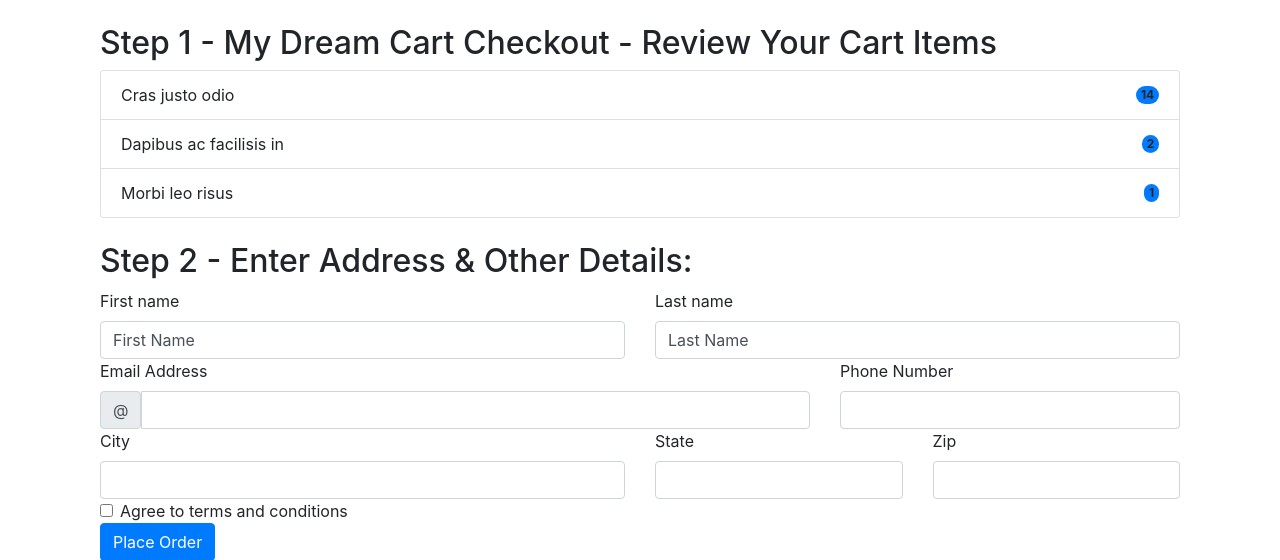
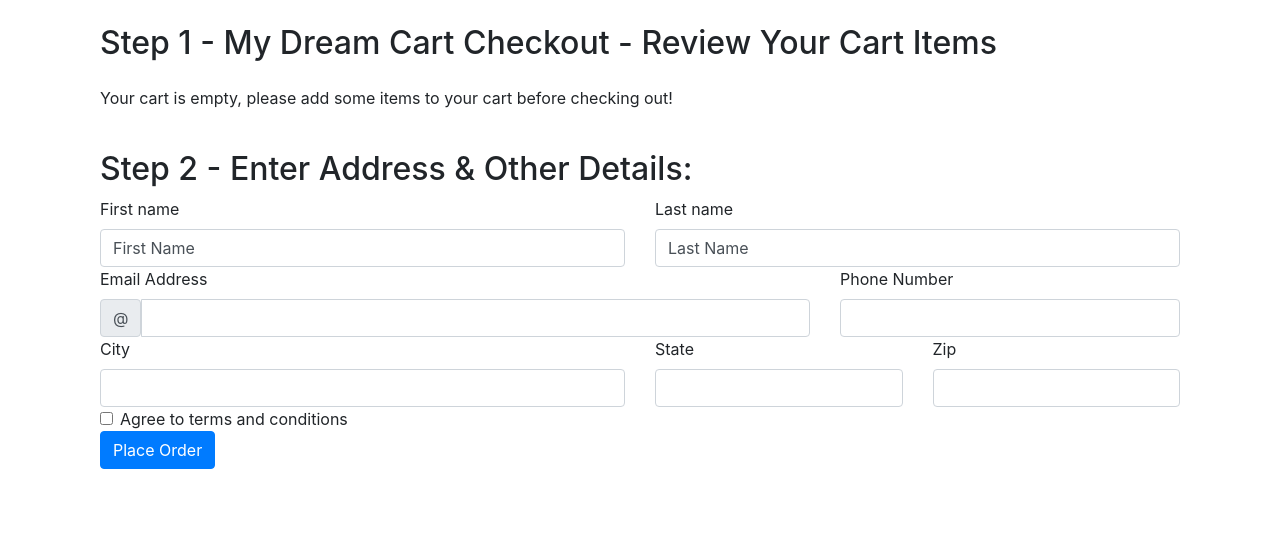
Before and after one commit to SapnaGulati/E-commerce-Website, a Django app: page /shop/checkout/ in a window 1280 px wide. Shown: the part 56-616 px from the top of the page. Run offline with Django 3.2, Linux system fonts and the light colour scheme.

Commit message:
Added items to checkout page

```diff
--- a/ecw/shop/templates/shop/checkout.html
+++ b/ecw/shop/templates/shop/checkout.html
@@ -5,20 +5,8 @@
 <div class="container">
     <div class="col my-4">
         <h2>Step 1 - My Dream Cart Checkout - Review Your Cart Items</h2>
-        <div id="items">
-            <ul class="list-group">
-                <li class="list-group-item d-flex justify-content-between align-items-center">
-                Cras justo odio
-                <span class="badge bg-primary rounded-pill">14</span>
-                </li>
-                <li class="list-group-item d-flex justify-content-between align-items-center">
-                Dapibus ac facilisis in
-                <span class="badge bg-primary rounded-pill">2</span>
-                </li>
-                <li class="list-group-item d-flex justify-content-between align-items-center">
-                Morbi leo risus
-                <span class="badge bg-primary rounded-pill">1</span>
-                </li>
+        <div class="my-4">
+            <ul class="list-group" id="items">
             </ul>
         </div>
     </div>
@@ -71,3 +59,31 @@
     </div>
 </div>
 {% endblock %}
+
+{% block js %}
+  <script>
+    if (localStorage.getItem('cart') == null) {
+      var cart = {};
+    }
+    else {
+      cart = JSON.parse(localStorage.getItem('cart'));
+    }
+    console.log(cart);
+    if ($.isEmptyObject(cart)){
+      // if object is empty
+      mystr = '<p>Your cart is empty, please add some items to your cart before checking out!</p>'
+      $('#items').append(mystr);
+    }
+    else{
+      for(item in cart){
+        let name = cart[item][1];
+        let qty = cart[item][0];
+        mystr = `<li class="list-group-item d-flex justify-content-between align-items-center">
+          ${name}
+          <span class="badge bg-primary rounded-pill">${qty}</span>
+          </li>`
+          $('#items').append(mystr);
+      }
+    }
+  </script>
+{% endblock %}
```
